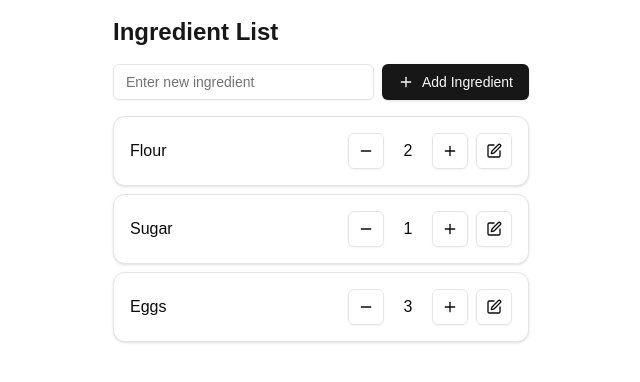
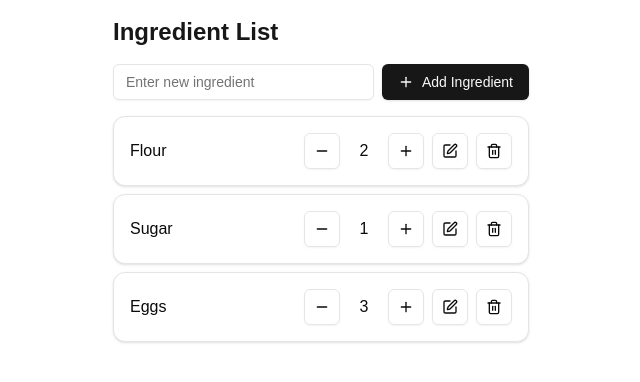
Before and after one commit to OlegAngelo/what-can-i-cook, a Next.js app: page /AvailableIngredients in a window 1280 px wide. Shown: the top 382 px of the page, without its empty margins (319-959 px from the left). Built offline with nearby package versions, Linux system fonts and the light colour scheme.

Commit message:
includes function to remove item in the list view

```diff
--- a/src/pages/AvailableIngredients.js
+++ b/src/pages/AvailableIngredients.js
@@ -1,7 +1,7 @@
 'use client'
 
 import { useState } from 'react'
-import { Plus, Minus, Edit } from 'lucide-react'
+import { Plus, Minus, Edit, Trash2 } from 'lucide-react'
 import { Button } from "@/components/ui/button"
 import { Input } from "@/components/ui/input"
 import { Card, CardContent } from "@/components/ui/card"
@@ -36,6 +36,10 @@ export default function AvailableIngredients() {
   const editIngredient = (id) => {
     // Placeholder for edit functionality
     console.log('Edit ingredient', id)
+  }
+
+  const removeIngredient = (id) => {
+    setIngredients(ingredients.filter(ing => ing.id !== id));
   }
 
   return (
@@ -89,6 +93,13 @@ export default function AvailableIngredients() {
               >
                 <Edit className="w-4 h-4" />
               </Button>
+              <Button
+                variant="outline"
+                size="icon"
+                onClick={() => removeIngredient(ingredient.id)}
+              >
+                <Trash2 className="w-4 h-4" />
+              </Button>
             </div>
           </CardContent>
         </Card>
```
